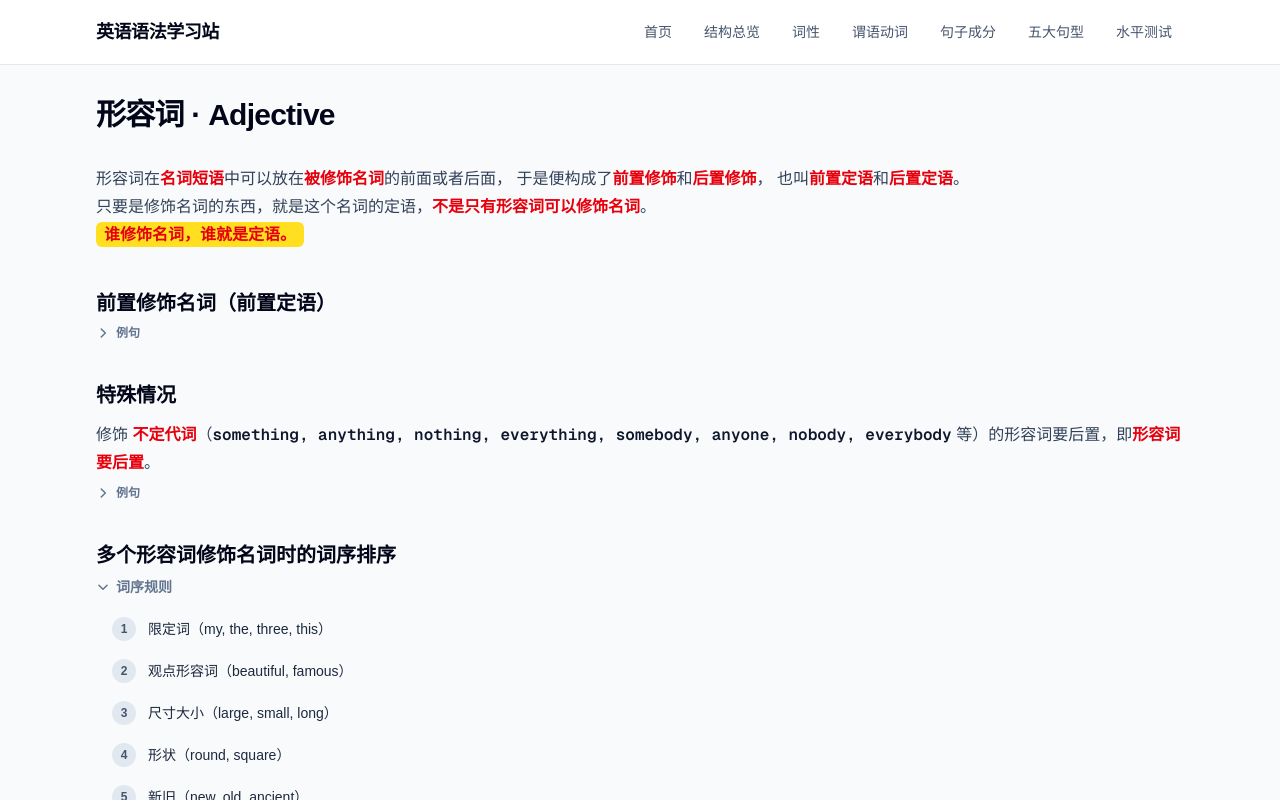
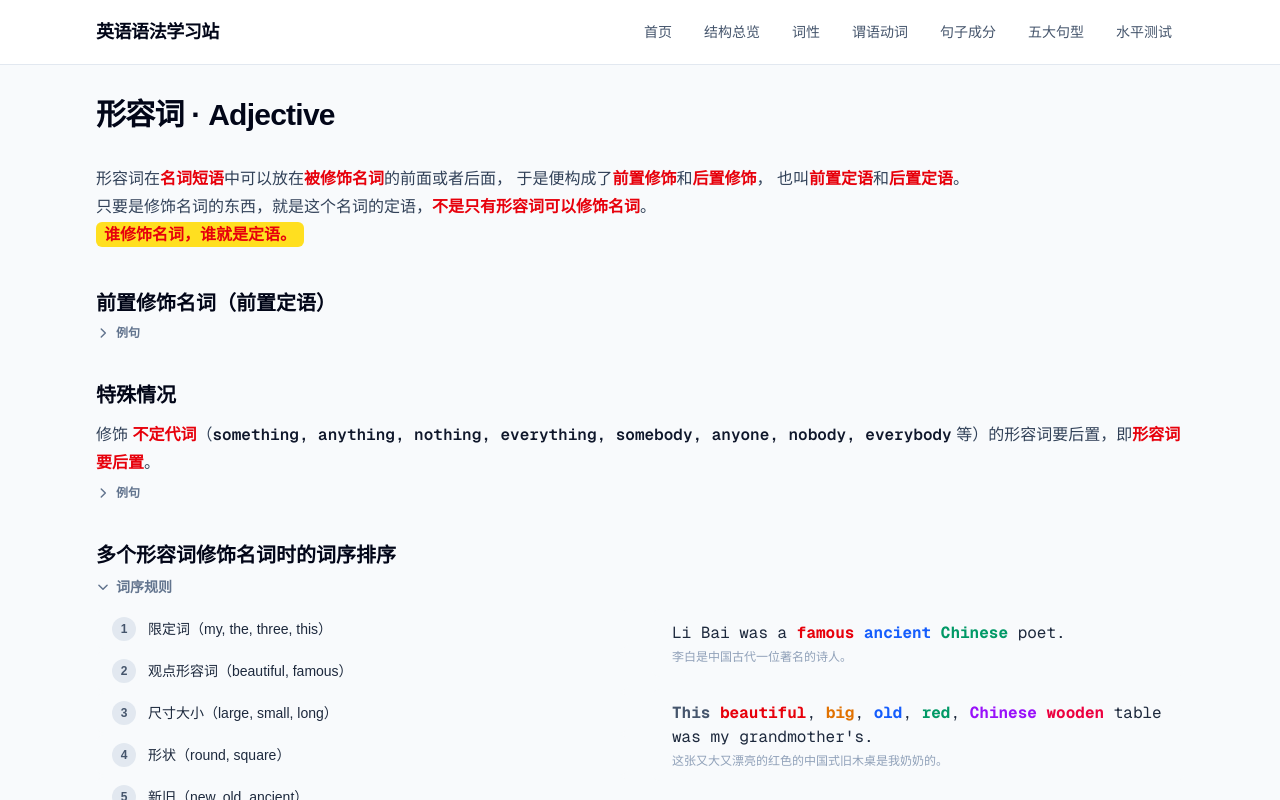
Before and after one commit to Jet-zz/EnglishGrammarSite, a Next.js app: page /grammar/adjectives in a window 1280 px wide. Both pictures are taken after a click on the button "词序规则". Shown: the top 800 px of the page. Built offline with nearby package versions, Linux system fonts and the light colour scheme.

Commit message:
例句放到词序规则右侧，字体加大

```diff
--- a/src/app/grammar/adjectives/page.tsx
+++ b/src/app/grammar/adjectives/page.tsx
@@ -152,7 +152,8 @@ export default function AdjectivesPage() {
       <section className="mt-10">
         <h2 className="text-xl font-bold text-slate-950">多个形容词修饰名词时的词序排序</h2>
         <CollapsibleSection label="词序规则" size="base">
-          <div className="mt-3 grid gap-0.5">
+          <div className="flex flex-col lg:flex-row gap-6 items-start mt-3">
+            <div className="lg:w-1/2 w-full grid gap-0.5">
               {[
                 "限定词（my, the, three, this）",
                 "观点形容词（beautiful, famous）",
@@ -172,16 +173,16 @@ export default function AdjectivesPage() {
                 </div>
               ))}
             </div>
-          <div className="mt-4 space-y-0.5">
-            <div className="rounded-lg bg-slate-50 px-4 py-1.5 font-mono text-sm text-slate-800">
+            <div className="lg:w-1/2 w-full space-y-3">
+              <div className="rounded-lg bg-slate-50 px-5 py-3 font-mono text-base text-slate-800">
                 <p>Li Bai was a
                   <span className="text-red-600 font-bold"> famous</span>
                   <span className="text-blue-600 font-bold"> ancient</span>
                   <span className="text-emerald-600 font-bold"> Chinese</span> poet.
                 </p>
-              <p className="mt-0.5 text-xs text-slate-400">李白是中国古代一位著名的诗人。</p>
+                <p className="mt-1 text-xs text-slate-400">李白是中国古代一位著名的诗人。</p>
               </div>
-            <div className="rounded-lg bg-slate-50 px-4 py-1.5 font-mono text-sm text-slate-800">
+              <div className="rounded-lg bg-slate-50 px-5 py-3 font-mono text-base text-slate-800">
                 <p>
                   <span className="text-slate-600 font-bold">This</span>
                   <span className="text-red-600 font-bold"> beautiful</span>,
@@ -191,7 +192,8 @@ export default function AdjectivesPage() {
                   <span className="text-purple-600 font-bold"> Chinese</span>
                   <span className="text-rose-600 font-bold"> wooden</span> table was my grandmother's.
                 </p>
-              <p className="mt-0.5 text-xs text-slate-400">这张又大又漂亮的红色的中国式旧木桌是我奶奶的。</p>
+                <p className="mt-1 text-xs text-slate-400">这张又大又漂亮的红色的中国式旧木桌是我奶奶的。</p>
+              </div>
             </div>
           </div>
         </CollapsibleSection>
```
Lines whose indentation alone changed are shown as unchanged.
